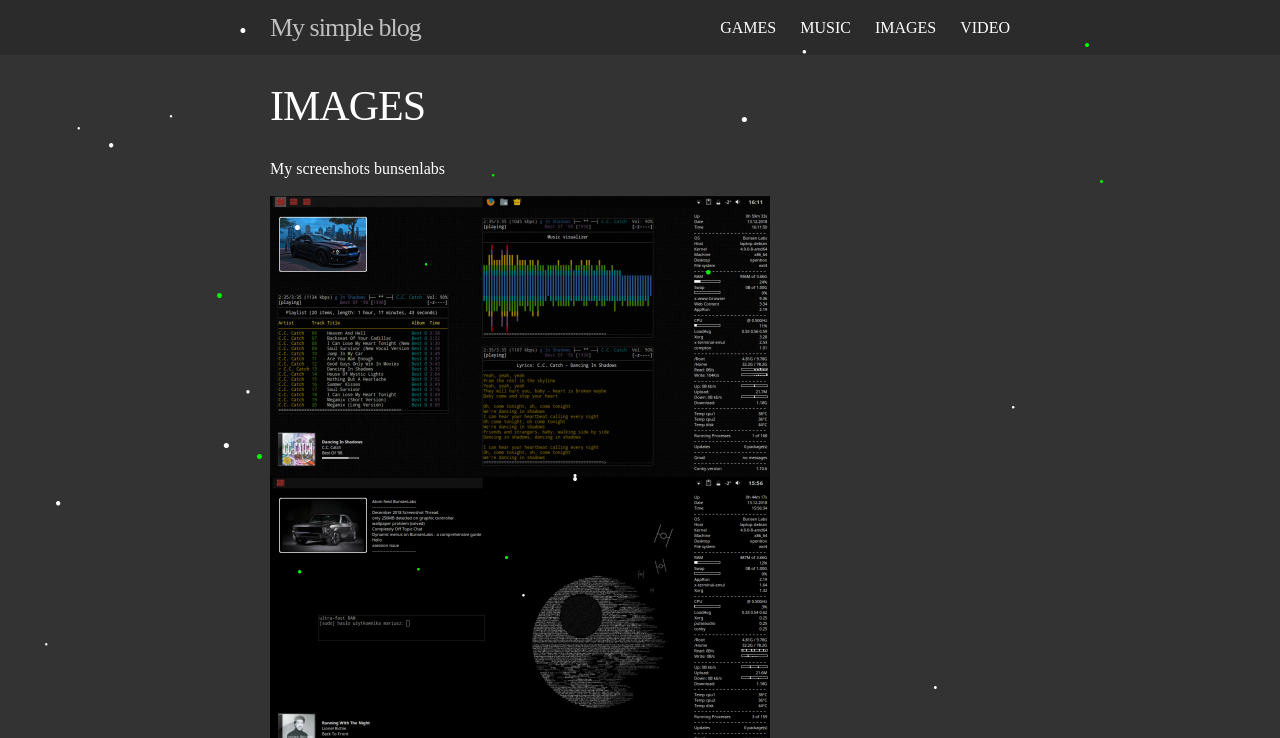
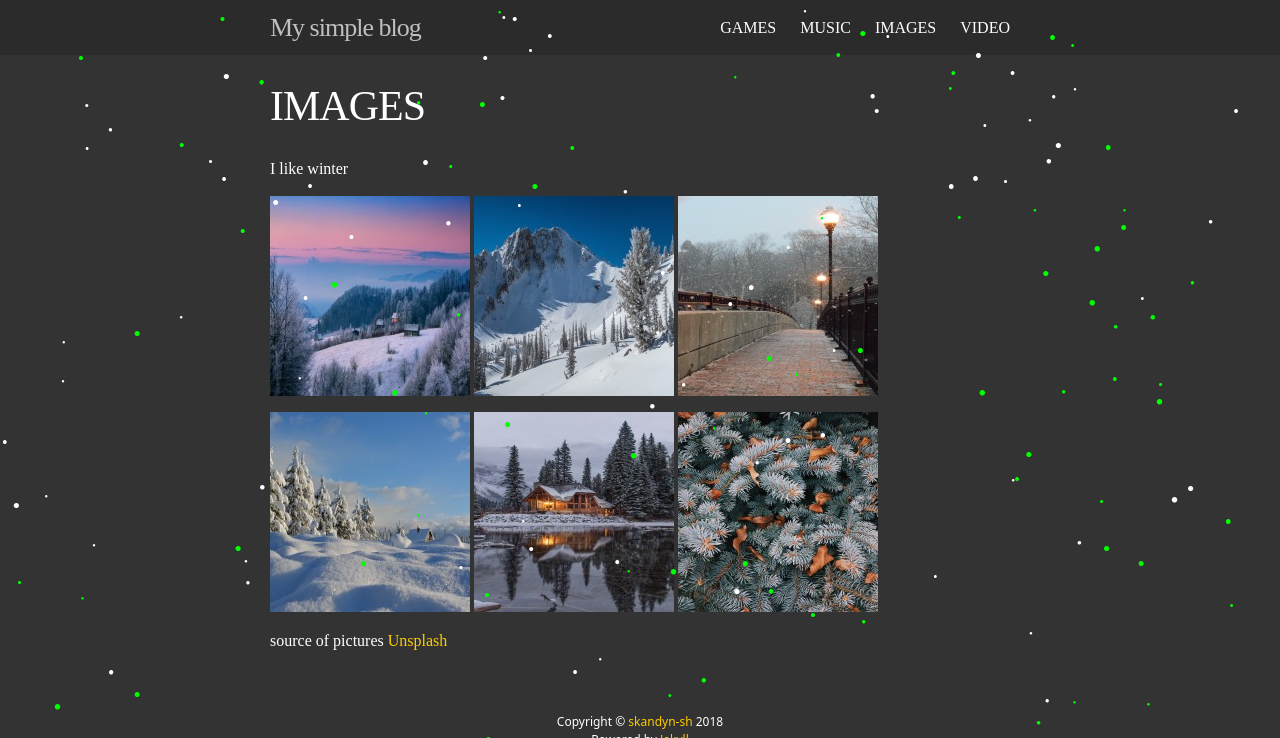
Before and after one commit to skandyn-sh/skandyn-sh.github.io, a Jekyll site: the page built from photos.html, in a window 1280 px wide and 1400 px high. Shown: the top 738 px of the window. Built offline with Jekyll 4.4.1, drawn with Linux system fonts in a browser that asks for light colours; nearby versions of some CDN libraries; library files that are not in the unit come from our copies; comment, search, counter and statistics services are not loaded; grey boxes are pictures that could not be loaded.

Commit message:
Update photos.html

```diff
--- a/photos.html
+++ b/photos.html
@@ -3,20 +3,6 @@ layout: page
 title: IMAGES
 permalink: /images/
 ---
-<p>My screenshots bunsenlabs</p>
-
-<a data-fancybox="gallery" href="/img/snapshots/1.png"><img src="/img/snapshots/small_1.png"></a>
-<a data-fancybox="gallery" href="/img/snapshots/2.png"><img src="/img/snapshots/small_2.png"></a>
-<a data-fancybox="gallery" href="/img/snapshots/3.png"><img src="/img/snapshots/mini3.png"></a>
-<p style="padding-bottom: 1px"></p>
-<a data-fancybox="gallery" href="/img/snapshots/4.png"><img src="/img/snapshots/mini4.png"></a>
-<a data-fancybox="gallery" href="/img/snapshots/5.png"><img src="/img/snapshots/mini5.png"></a>
-<a data-fancybox="gallery" href="/img/snapshots/6.png"><img src="/img/snapshots/mini6.png"></a>
-<p style="padding-bottom: 1px"></p>
-<a data-fancybox="gallery" href="/img/snapshots/7.png"><img src="/img/snapshots/mini7.png"></a>
-<a data-fancybox="gallery" href="/img/snapshots/8.png"><img src="/img/snapshots/mini8.png"></a>
-<a data-fancybox="gallery" href="/img/snapshots/9.png"><img src="/img/snapshots/mini9.png"></a>
-<p style="padding-bottom: 2px"></p>
 
 <p>I like winter</p>
 
```
